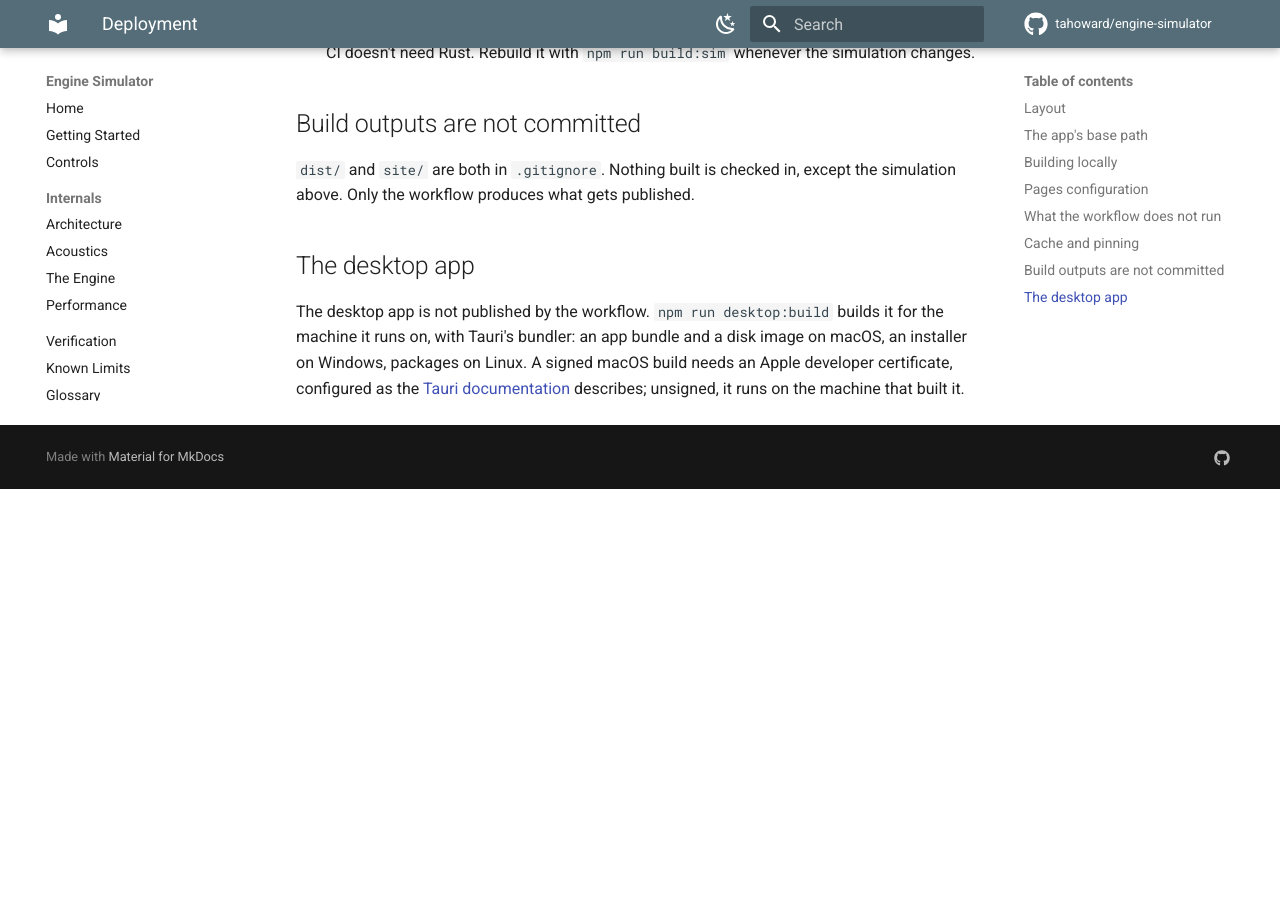
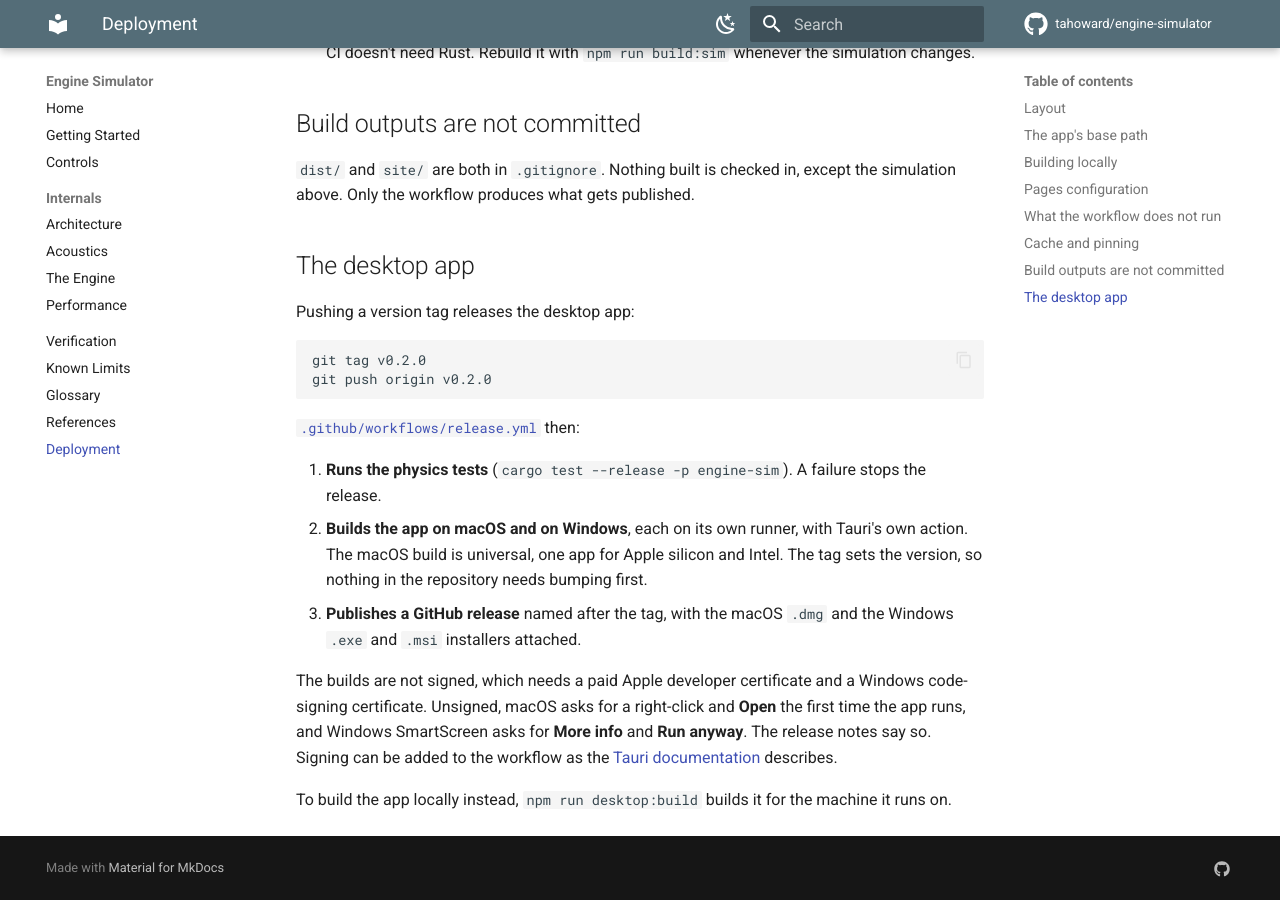
Before and after one commit to tahoward/engine-simulator, an MkDocs documentation site: the page built from docs/deployment.md, in a window 1280 px wide and 900 px high, scrolled down 2408 px. Built offline with MkDocs 1.6.1 and Material for MkDocs 9.7.7, drawn with Linux system fonts in a browser that asks for light colours; comment, search, counter and statistics services are not loaded; before the commit the page ends 2897 px from its top, so only the background shows below that.

Commit message:
add workflow builds

````diff
--- a/docs/deployment.md
+++ b/docs/deployment.md
@@ -104,8 +104,27 @@ Only the workflow produces what gets published.
 
 ## The desktop app
 
-The desktop app is not published by the workflow. `npm run desktop:build` builds it for the machine
-it runs on, with Tauri's bundler: an app bundle and a disk image on macOS, an installer on Windows,
-packages on Linux. A signed macOS build needs an Apple developer certificate, configured as the
-[Tauri documentation](https://v2.tauri.app/distribute/sign/macos/) describes; unsigned, it runs on
-the machine that built it.
+Pushing a version tag releases the desktop app:
+
+```bash
+git tag v0.2.0
+git push origin v0.2.0
+```
+
+[`.github/workflows/release.yml`](https://github.com/tahoward/engine-simulator/blob/main/.github/workflows/release.yml)
+then:
+
+1. **Runs the physics tests** (`cargo test --release -p engine-sim`). A failure stops the release.
+2. **Builds the app on macOS and on Windows**, each on its own runner, with Tauri's own action. The
+   macOS build is universal, one app for Apple silicon and Intel. The tag sets the version, so
+   nothing in the repository needs bumping first.
+3. **Publishes a GitHub release** named after the tag, with the macOS `.dmg` and the Windows `.exe`
+   and `.msi` installers attached.
+
+The builds are not signed, which needs a paid Apple developer certificate and a Windows
+code-signing certificate. Unsigned, macOS asks for a right-click and **Open** the first time the app
+runs, and Windows SmartScreen asks for **More info** and **Run anyway**. The release notes say so.
+Signing can be added to the workflow as the
+[Tauri documentation](https://v2.tauri.app/distribute/sign/macos/) describes.
+
+To build the app locally instead, `npm run desktop:build` builds it for the machine it runs on.
````
Also changed, not shown: docs/getting-started.md (+8 -1 lines), 4 other files.
